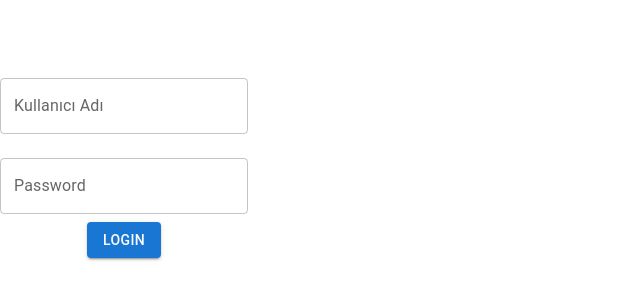
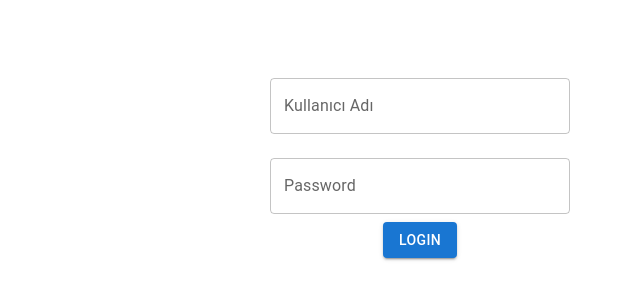
Before and after one commit to Dilhannn/AdminPanel, a React (Vite) app: page / in a window 1280 px wide. Shown: the part 260-560 px from the top of the page, without its empty margins (0-640 px from the left). Built offline with nearby package versions, Linux system fonts and the light colour scheme.

Commit message:
add categiry List

```diff
--- a/src/App.tsx
+++ b/src/App.tsx
@@ -1,9 +1,11 @@
 import { Route, Routes } from 'react-router-dom';
 import Login from './component/login';
+import Categories from './component/categories';
 
 const App: React.FC = () => (
   <Routes>
     <Route path="/" element={<Login />} />
+    <Route path="/categories" element={<Categories/>}/>
   </Routes>
 );
 
--- /dev/null
+++ b/src/component/categories.tsx
@@ -0,0 +1,42 @@
+import { Table, TableBody, TableCell, TableContainer, TableHead, TableRow, TextField } from "@mui/material"
+import { Box } from "@mui/system"
+import axios from "axios"
+import { useEffect, useState } from "react"
+
+const categories = () => {
+  const [categoryList, setCategoryList] = useState([])
+  useEffect(() => {
+    axios.get('http://localhost:35068/api/Category/GetCategoryList').then((result) => {
+      setCategoryList(result.data)
+    })
+  }
+  )
+
+
+
+
+  return (
+    <>
+      <TableContainer>
+        <Table>
+          <TableHead>
+            <TableRow>
+              <TableCell>ADI</TableCell>
+              <TableCell>DURUMU</TableCell>
+            </TableRow>
+          </TableHead>
+          <TableBody>
+{categoryList.map((item:any) =>(
+<TableRow>
+  <TableCell>{item.name}</TableCell>
+  <TableCell>{item.state ==  true ? 'Stokta ': 'Stok Yok' }</TableCell>
+</TableRow>
+))}
+          </TableBody>
+        </Table>
+      </TableContainer>
+    </>
+  )
+}
+
+export default categories
--- a/src/component/login.tsx
+++ b/src/component/login.tsx
@@ -1,7 +1,8 @@
 import React, { useRef } from 'react';
 import { useNavigate } from 'react-router-dom';
 import axios from 'axios';
-import { Box, Button, TextField } from '@mui/material';
+import { Button, TextField } from '@mui/material';
+import Box from "@mui/material/Box"
 
 const Login: React.FC = () => {
   const userNameRef = useRef<HTMLInputElement>(null);
@@ -9,7 +10,15 @@ const Login: React.FC = () => {
   const navigate = useNavigate();
 
   return (
-    <Box display="flex" flexDirection="column" alignItems="center" mt={5}>
+    <Box
+      display="flex"
+      flexDirection="column"
+      justifyContent="center"
+      alignItems="center"
+      marginLeft="calc(50vw - 370px)"
+      width="300px"
+      mt={5}
+    >
       <TextField
         inputRef={userNameRef}
         label="Kullanıcı Adı"
@@ -20,7 +29,7 @@ const Login: React.FC = () => {
       <TextField
         inputRef={passwordRef}
         label="Password"
-        type="password"
+        // type="password"
         variant="outlined"
         fullWidth
         margin="normal"
@@ -36,7 +45,7 @@ const Login: React.FC = () => {
           .then(result => {
             console.log('result :>> ', result);
             if (result.status === 200) {
-              navigate(`/USER/${result.data.namE_SURNAME}`);
+              navigate(`/categories`);
             }
           })
           .catch(err => {
--- /dev/null
+++ b/src/component/mainPage.tsx
@@ -0,0 +1,12 @@
+import React from 'react';
+
+const MainPage: React.FC = () => {
+  return (
+    <div>
+      <h1>Main Page</h1>
+      <p>Welcome to the main page!</p>
+    </div>
+  );
+};
+
+export default MainPage;
--- a/src/main.tsx
+++ b/src/main.tsx
@@ -2,6 +2,7 @@ import { StrictMode } from 'react';
 import { createRoot } from 'react-dom/client';
 import { BrowserRouter as Router, Route, Routes } from 'react-router-dom';
 import App from './App';
+import MainPage from './component/mainPage';
 import './index.css';
 
 createRoot(document.getElementById('root')!).render(
@@ -9,7 +10,8 @@ createRoot(document.getElementById('root')!).render(
     <Router>
       <Routes>
         <Route path="/*" element={<App />} />
+        <Route path="/mainPage" element={<MainPage />} />
       </Routes>
     </Router>
-  </StrictMode>,
+  </StrictMode>
 );
```
